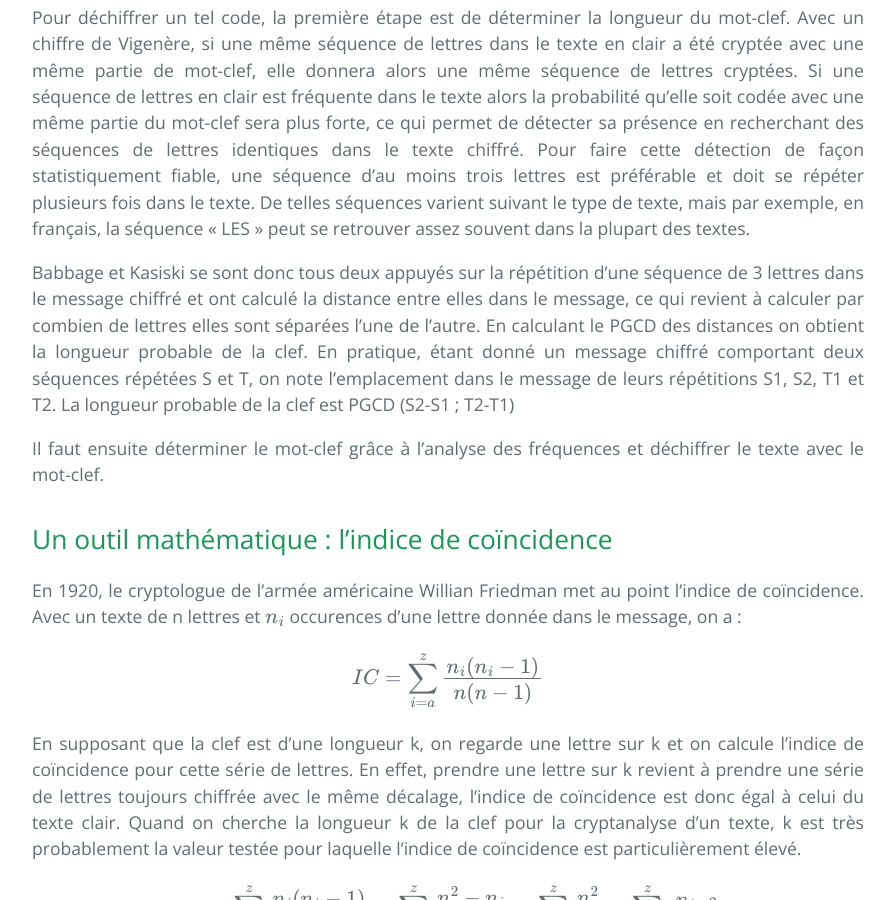
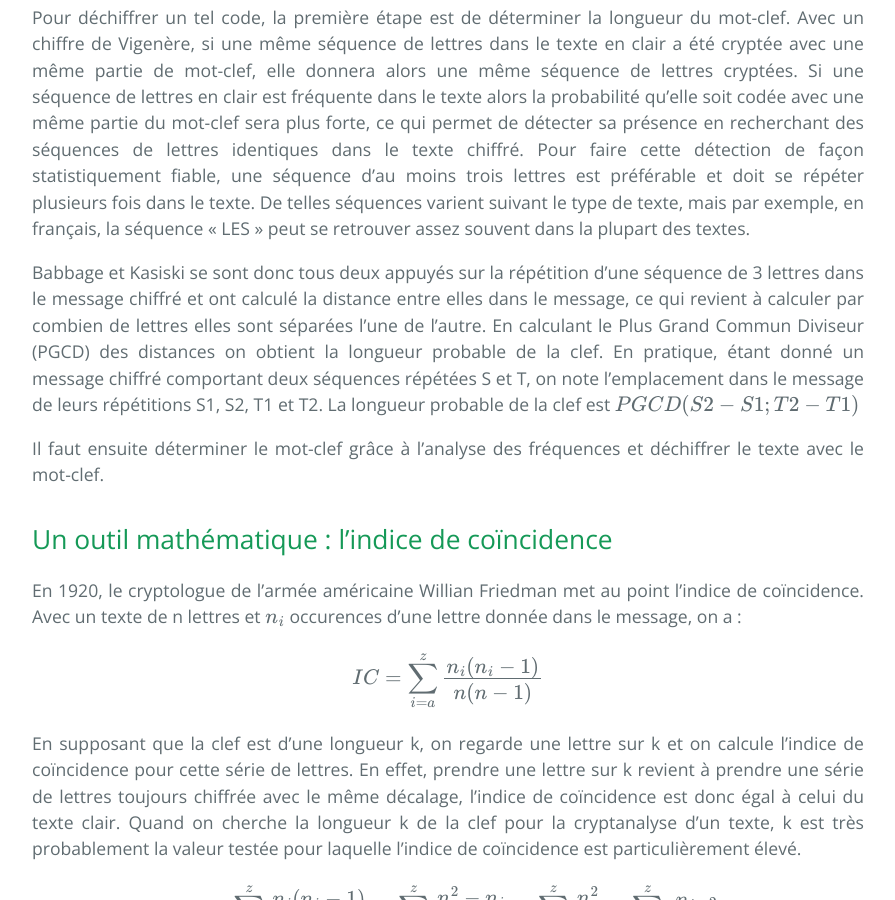
Before and after one commit to SamuelGallay/CryptoTPE, a Jekyll site: the page built from pages/2_TempsModernes/4_cryptavigenere.md, in a window 1280 px wide and 900 px high, scrolled down 1056 px. Shown: the whole window, without its empty margins (192-1087 px from the left). Built offline with Jekyll 4.4.1, drawn with Linux system fonts in a browser that asks for light colours; our own code applies the rules of GitHub Pages for plain Markdown files; formulas are drawn with MathJax 3.

Commit message:
Update 4_cryptavigenere.md

```diff
--- a/pages/2_TempsModernes/4_cryptavigenere.md
+++ b/pages/2_TempsModernes/4_cryptavigenere.md
@@ -17,8 +17,8 @@ La "méthode historique" fut inventée par le mathématicien britannique Charles
 
 Pour déchiffrer un tel code, la première étape est de déterminer la longueur du mot-clef. Avec un chiffre de Vigenère, si une même séquence de lettres dans le texte en clair a été cryptée avec une même partie de mot-clef, elle donnera alors une même séquence de lettres cryptées. Si une séquence de lettres en clair est fréquente dans le texte alors la probabilité qu’elle soit codée avec une même partie du mot-clef sera plus forte, ce qui permet de détecter sa présence en recherchant des séquences de lettres identiques dans le texte chiffré. Pour faire cette détection de façon statistiquement fiable, une séquence d’au moins trois lettres est préférable et doit se répéter plusieurs fois dans le texte. De telles séquences varient suivant le type de texte, mais par exemple, en français, la séquence « LES » peut se retrouver assez souvent dans la plupart des textes.
 
-Babbage et Kasiski se sont donc tous deux appuyés sur la répétition d’une séquence de 3 lettres dans le message chiffré et ont calculé la distance entre elles dans le message, ce qui revient à calculer par combien de lettres elles sont séparées l'une de l'autre. En calculant le PGCD des distances on obtient la longueur probable de la clef.
-En pratique, étant donné un message chiffré comportant deux séquences répétées S et T, on note l'emplacement dans le message de leurs répétitions S1, S2, T1 et T2. La longueur probable de la clef est PGCD (S2-S1 ; T2-T1)
+Babbage et Kasiski se sont donc tous deux appuyés sur la répétition d’une séquence de 3 lettres dans le message chiffré et ont calculé la distance entre elles dans le message, ce qui revient à calculer par combien de lettres elles sont séparées l'une de l'autre. En calculant le Plus Grand Commun Diviseur (PGCD) des distances on obtient la longueur probable de la clef.
+En pratique, étant donné un message chiffré comportant deux séquences répétées S et T, on note l'emplacement dans le message de leurs répétitions S1, S2, T1 et T2. La longueur probable de la clef est $$ PGCD (S2-S1 ; T2-T1) $$
 
 Il faut ensuite déterminer le mot-clef grâce à l'analyse des fréquences et déchiffrer le texte avec le mot-clef.
 
```
